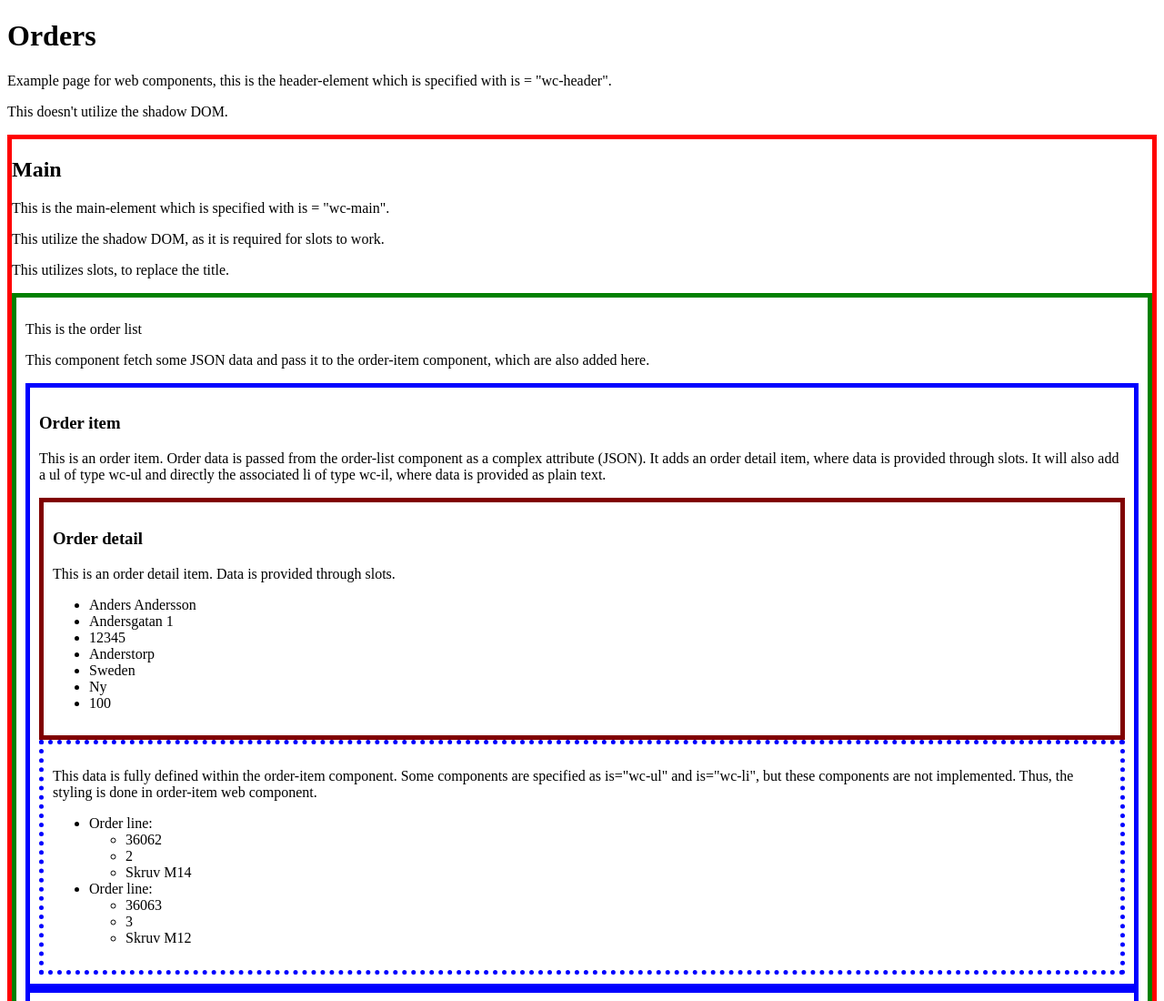
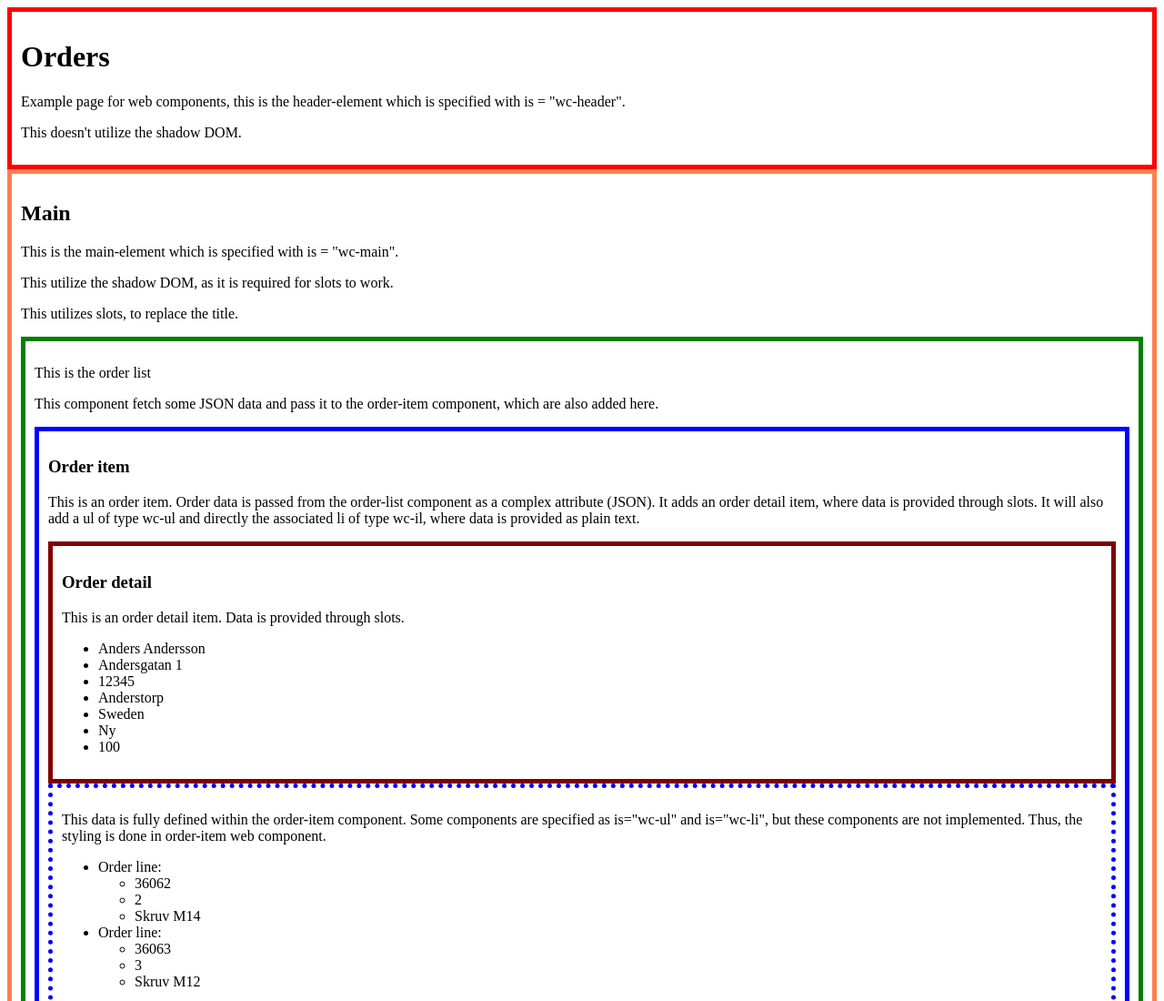
Before and after one commit to KarlComSe/web-components-basic, a website with bundled scripts: page index.html in a window 1280 px wide. Shown: the top 1100 px of the page at 91% size. Built offline with nearby package versions, Linux system fonts and the light colour scheme.

Commit message:
Improve components highlight through text and styling to make it clearer which components are which

```diff
--- a/components/wc-header.js
+++ b/components/wc-header.js
@@ -6,9 +6,17 @@ class WcHeader extends HTMLElement {
 
     connectedCallback() {
         this.innerHTML = `
+            <style>
+            .header {
+                border: 5px solid red;
+                padding: 10px;
+            }
+            </style>
+            <div class="header">
                 <h1>Orders</h1>
                 <p>Example page for web components, this is the header-element which is specified with is = "wc-header".</p>
                 <p>This doesn't utilize the shadow DOM.</p>
+            </div>
         `;
     }
 }
--- a/components/wc-main.js
+++ b/components/wc-main.js
@@ -8,6 +8,13 @@ class WcMain extends HTMLElement {
       mode: 'open'
     });
     shadowRoot.innerHTML = `
+            <style>
+                .main {
+                    border: 5px solid coral;
+                    padding: 10px;
+                }
+            </style>
+            <div class="main">
             <h2>
                 <slot name="title">Default text which should be replaced</slot>
             </h2>
@@ -15,6 +22,7 @@ class WcMain extends HTMLElement {
             <p>This utilize the shadow DOM, as it is required for slots to work.</p>
             <p>This utilizes slots, to replace the title.</p>
             <slot></slot>
+            </div>
         `;
   }
 }
--- a/style.css
+++ b/style.css
@@ -1,7 +1,3 @@
-main {
-    border: 5px solid red;
-}
-
 /* example of a class selector which isn't applied to the web components. */
 .ul {
     border: 5px solid yellow;
```
